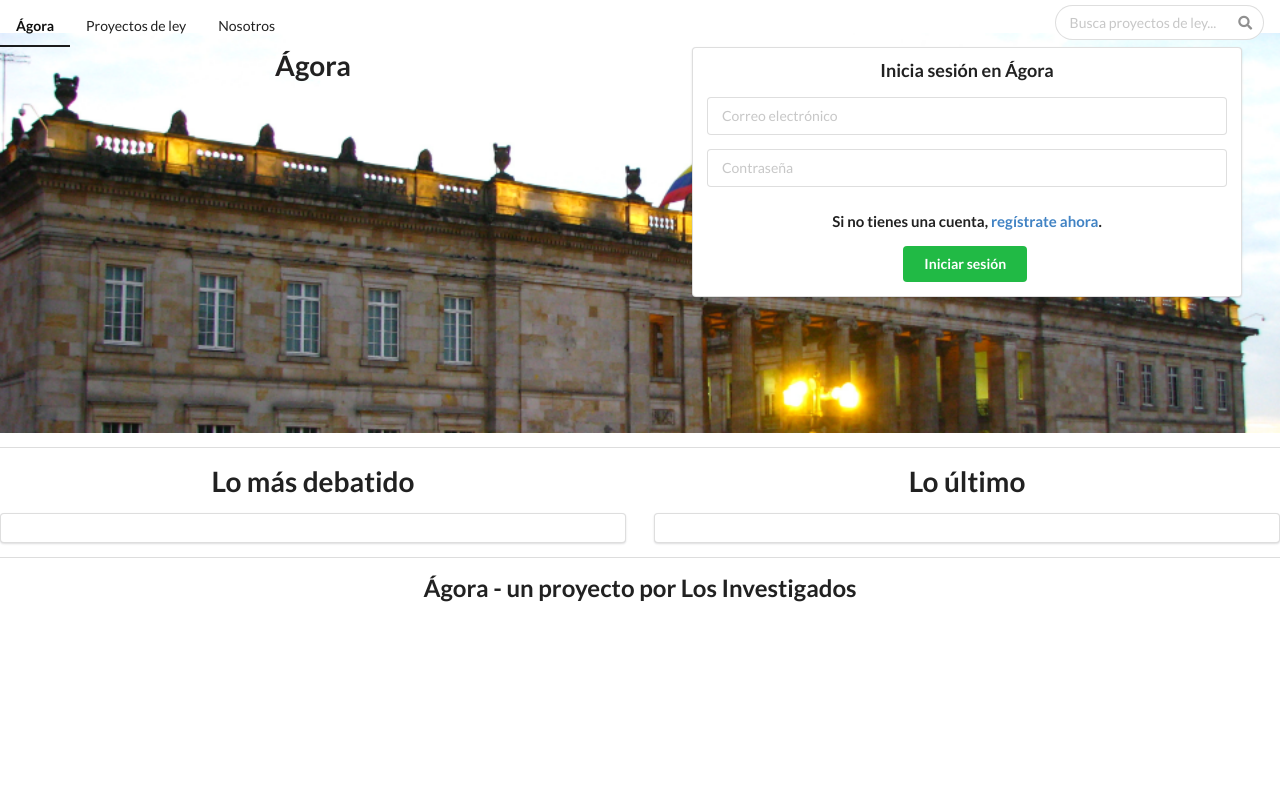
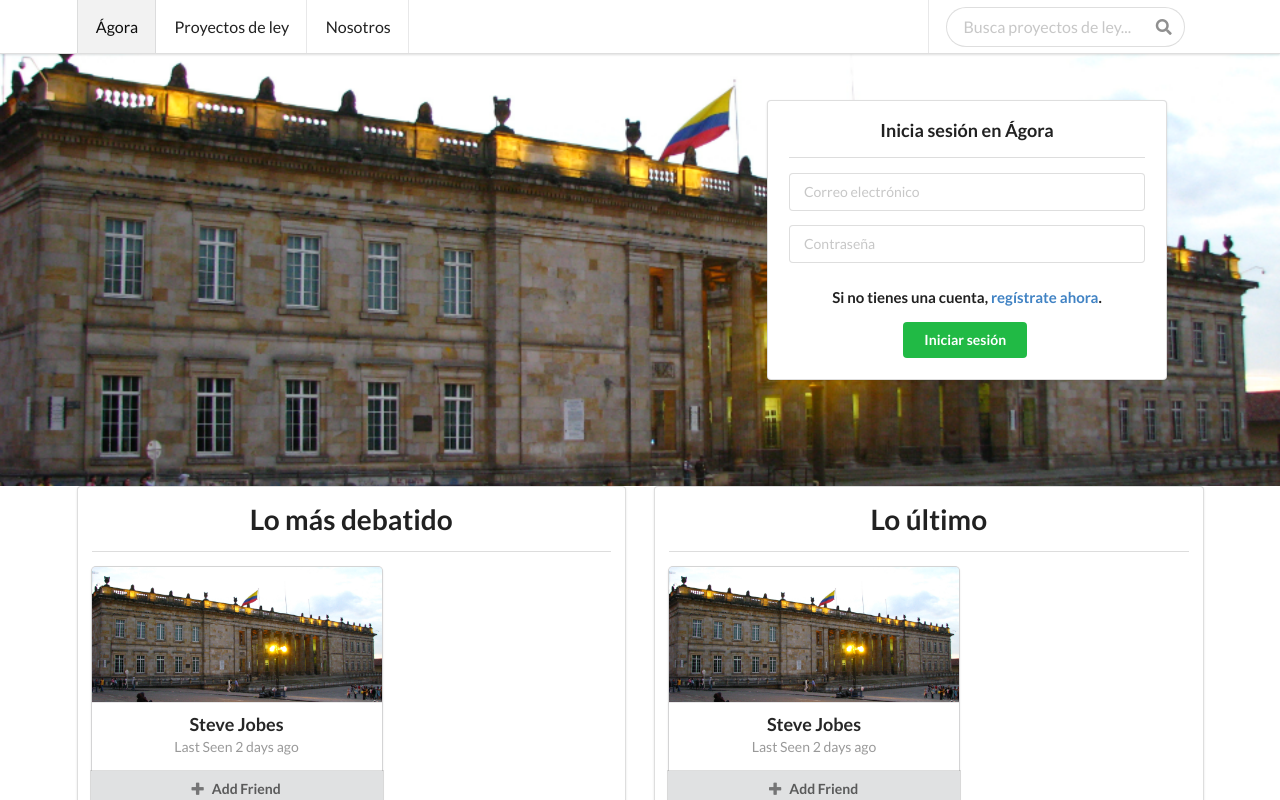
Before and after one commit to Agora-SE2/IS2_Agora_FE, a React (Create React App) app: page / in a window 1280 px wide. Shown: the top 800 px of the page. Built offline with nearby package versions, Linux system fonts and the light colour scheme.

Commit message:
Improve landing page structure

```diff
--- a/src/components/HomeBanner.css
+++ b/src/components/HomeBanner.css
@@ -1,4 +1,4 @@
 .home.banner {
     background-size: cover;
-    height: 400px;
+    height: 500px;
 }
--- a/src/components/NewsCard.js
+++ b/src/components/NewsCard.js
@@ -0,0 +1,25 @@
+import React, { Component } from 'react';
+import ImgCapitolio from '../images/capitolio.png';
+
+
+export default class NewsCard extends Component {
+    render() {
+        return (
+            <div class="ui card">
+                <a class="image" href="#">
+                    <img src={ ImgCapitolio } alt="Descripción estándar de la imagen" />
+                </a>
+                <div class="content">
+                    <a class="header" href="#">Steve Jobes</a>
+                    <div class="meta">
+                    <a>Last Seen 2 days ago</a>
+                    </div>
+                </div>
+                <div class="ui bottom attached button">
+                    <i class="add icon"></i>
+                    Add Friend
+                </div>
+            </div>
+        );
+    }
+}
--- /dev/null
+++ b/src/components/NewsMosaic.css
@@ -0,0 +1,3 @@
+.ui.news.mosaic.segment {
+    margin-top: 20px;
+}
--- a/src/components/NewsMosaic.js
+++ b/src/components/NewsMosaic.js
@@ -1,11 +1,16 @@
 import React, { Component } from 'react';
+import NewsCard from './NewsCard.js';
 
 export default class NewsMosaic extends Component {
     render() {
         return (
-            <div className="news mosaic">
+            <div className="ui news mosaic segment">
                 <h1>{this.props.title}</h1>
-                <div className="ui segment"></div>
+                <div className="ui divider"></div>
+                <div className="ui cards">
+                    <NewsCard />
+                    <NewsCard />
+                </div>
             </div>
         );
     }
--- a/src/components/SigninForm.css
+++ b/src/components/SigninForm.css
@@ -1,6 +1,6 @@
 .ui.signin.segment {
-    width: 550px;
-    margin-top: 20px;
+    width: 400px;
+    margin-top: 100px !important;
     margin-left: auto;
     margin-right: auto;
 }
--- a/src/components/SigninForm.js
+++ b/src/components/SigninForm.js
@@ -4,10 +4,11 @@ import './SigninForm.css';
 export default class SigninForm extends Component {
     render() {
         return (
-            <div class="ui signin segment">
+            <div class="ui signin padded segment">
                 <h3 className="ui centered header">
                     Inicia sesión en Ágora
                 </h3>
+                <div className="ui divider"></div>
                 <form class="ui form">
                     <div class="field">
                         <input name="email" placeholder="Correo electrónico" type="text" />
--- a/src/containers/HomePage.js
+++ b/src/containers/HomePage.js
@@ -7,8 +7,7 @@ export default class HomePage extends Component {
         return (
             <div id="home">
                 <HomeBanner />
-                <div className="ui divider"></div>
-                <div className="ui grid">
+                <div className="ui container grid">
                     <div className="eight wide column">
                         <NewsMosaic title="Lo más debatido" />
                     </div>
--- a/src/containers/Navbar.js
+++ b/src/containers/Navbar.js
@@ -3,8 +3,8 @@ import React, { Component } from 'react';
 export default class Navbar extends Component {
     render() {
         return (
-            <div id="navbar">
-                <div class="ui secondary pointing menu">
+            <div id="navbar" class="ui top fixed big menu">
+                <div className="ui container">
                     <a class="active item">
                         Ágora
                     </a>
```
Lines whose indentation alone changed are shown as unchanged.
